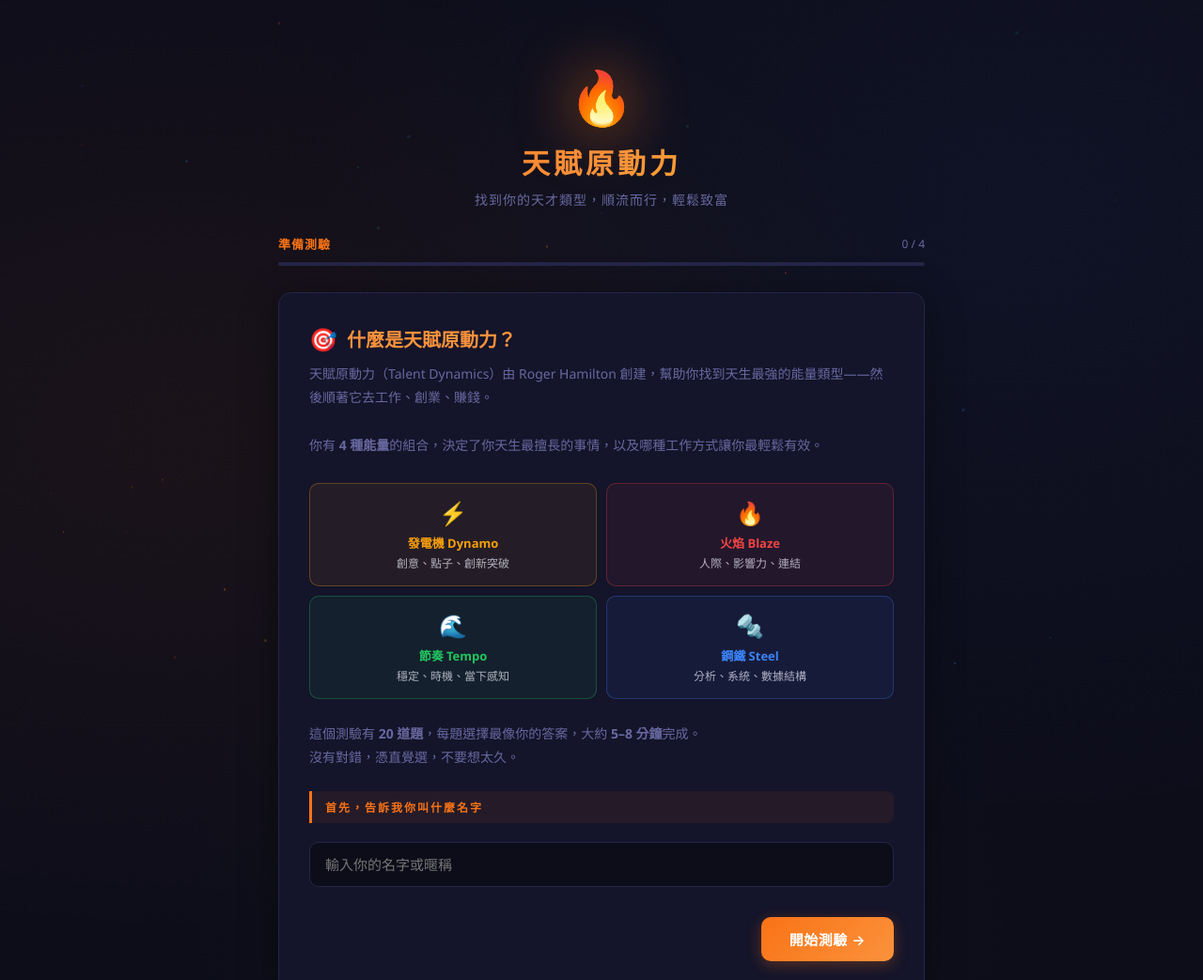
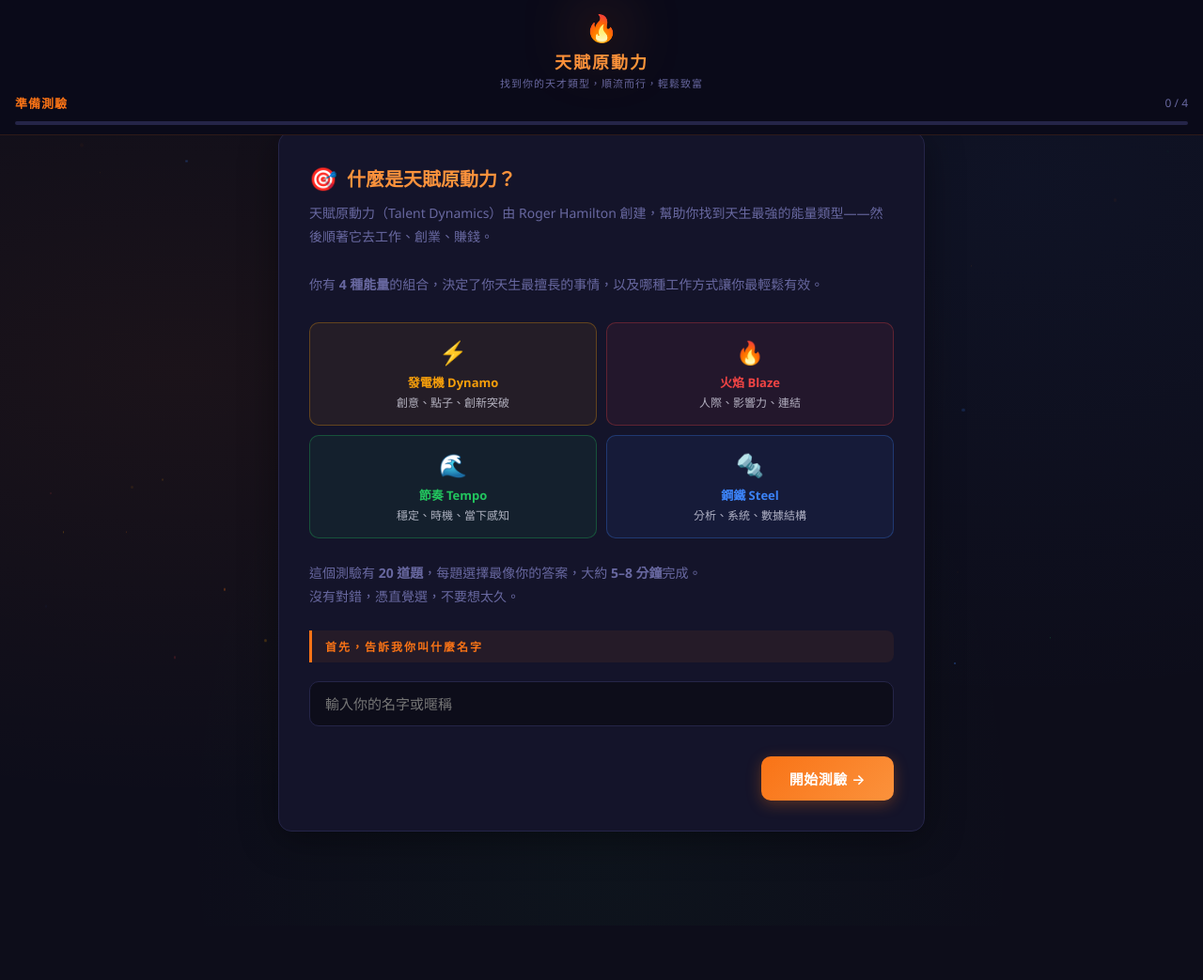
Before and after one commit to jclife0531/talent-dynamics, a website: page index.html in a window 1280 px wide. Shown: the top 1043 px of the page at 94% size. After the commit the page ends 985 px from the top, so only its background shows below. Drawn offline with Linux system fonts and the light colour scheme.

Commit message:
Make header sticky — logo + progress bar fixed at top while scrolling

```diff
--- a/index.html
+++ b/index.html
@@ -58,6 +58,30 @@
     margin: 0 auto;
     padding: 20px 16px 80px;
   }
+
+  /* ── STICKY HEADER ── */
+  .sticky-header {
+    position: fixed;
+    top: 0;
+    left: 0;
+    right: 0;
+    z-index: 100;
+    background: rgba(10, 10, 26, 0.92);
+    backdrop-filter: blur(12px);
+    -webkit-backdrop-filter: blur(12px);
+    border-bottom: 1px solid rgba(249,115,22,0.15);
+    padding: 0 16px;
+  }
+  .sticky-header .logo {
+    padding: 10px 0 4px;
+  }
+  .sticky-header .logo-icon { font-size: 28px; margin-bottom: 4px; }
+  .sticky-header .logo h1 { font-size: 18px; letter-spacing: 2px; }
+  .sticky-header .logo p { font-size: 11px; margin-top: 2px; }
+  .sticky-header .progress-wrap {
+    margin: 0 0 10px;
+  }
+  .app { padding-top: 140px; }
 
   /* ── HEADER ── */
   .logo {
@@ -615,15 +639,13 @@
 
 <div id="particles"></div>
 
-<div class="app">
-  <!-- LOGO -->
+<!-- STICKY HEADER -->
+<div class="sticky-header">
   <div class="logo">
     <span class="logo-icon">🔥</span>
     <h1>天賦原動力</h1>
     <p>找到你的天才類型，順流而行，輕鬆致富</p>
   </div>
-
-  <!-- PROGRESS -->
   <div class="progress-wrap" id="progressWrap">
     <div class="progress-info">
       <span class="step-label" id="stepLabel">準備測驗</span>
@@ -633,6 +655,9 @@
       <div class="progress-fill" id="progressFill" style="width:0%"></div>
     </div>
   </div>
+</div>
+
+<div class="app">
 
   <!-- ══════════ STEP 0：歡迎 ══════════ -->
   <div id="step0" class="card">
```
